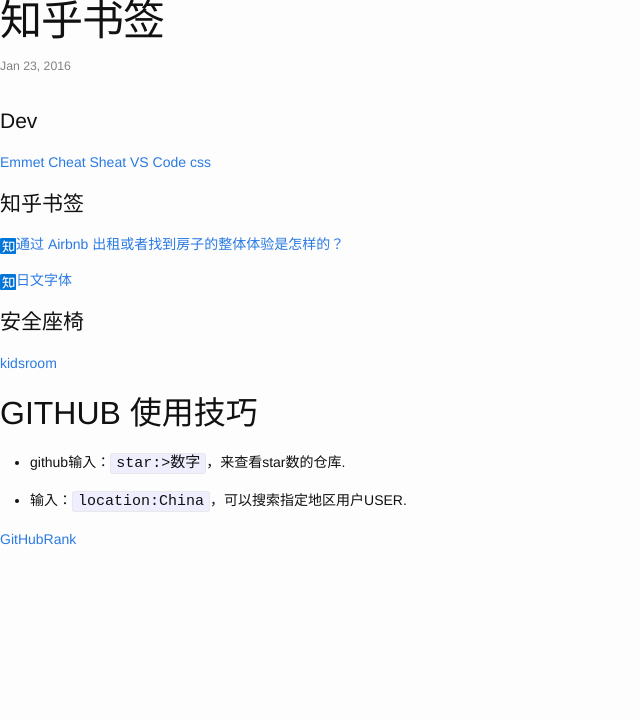
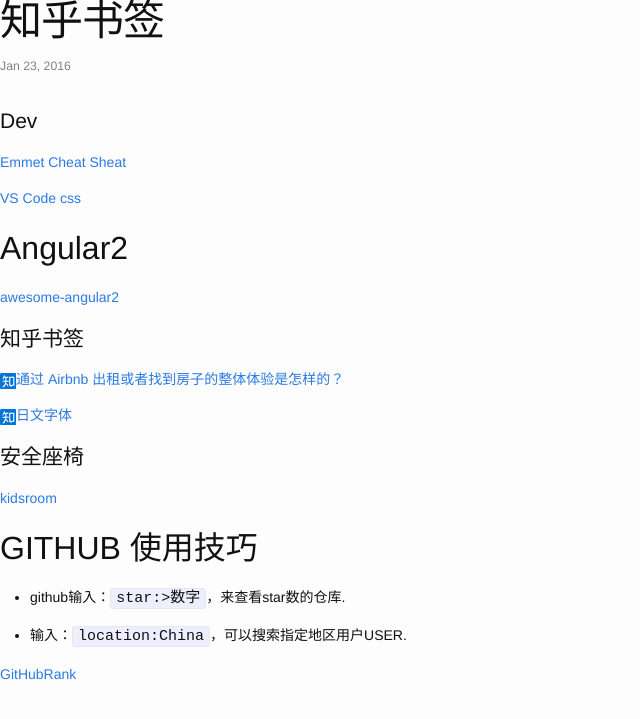
Before and after one commit to cnwarden/cnwarden.github.io, a Jekyll site: the page built from _posts/2016-01-23-bookmark.markdown, in a window 1280 px wide. Shown: the top 719 px of the page, without its empty margins (0-640 px from the left). Built offline with Jekyll 4.4.1, drawn with Linux system fonts in a browser that asks for light colours.

Commit message:
Update 2016-01-23-bookmark.markdown

```diff
--- a/_posts/2016-01-23-bookmark.markdown
+++ b/_posts/2016-01-23-bookmark.markdown
@@ -8,7 +8,12 @@ categories: Tech
 # Dev
 
 [Emmet Cheat Sheat](http://docs.emmet.io/cheat-sheet/)
+
 [VS Code css](https://code.visualstudio.com/Docs/languages/css)
+
+## Angular2
+
+[awesome-angular2](https://github.com/AngularClass/awesome-angular2)
 
 # 知乎书签
 
```
